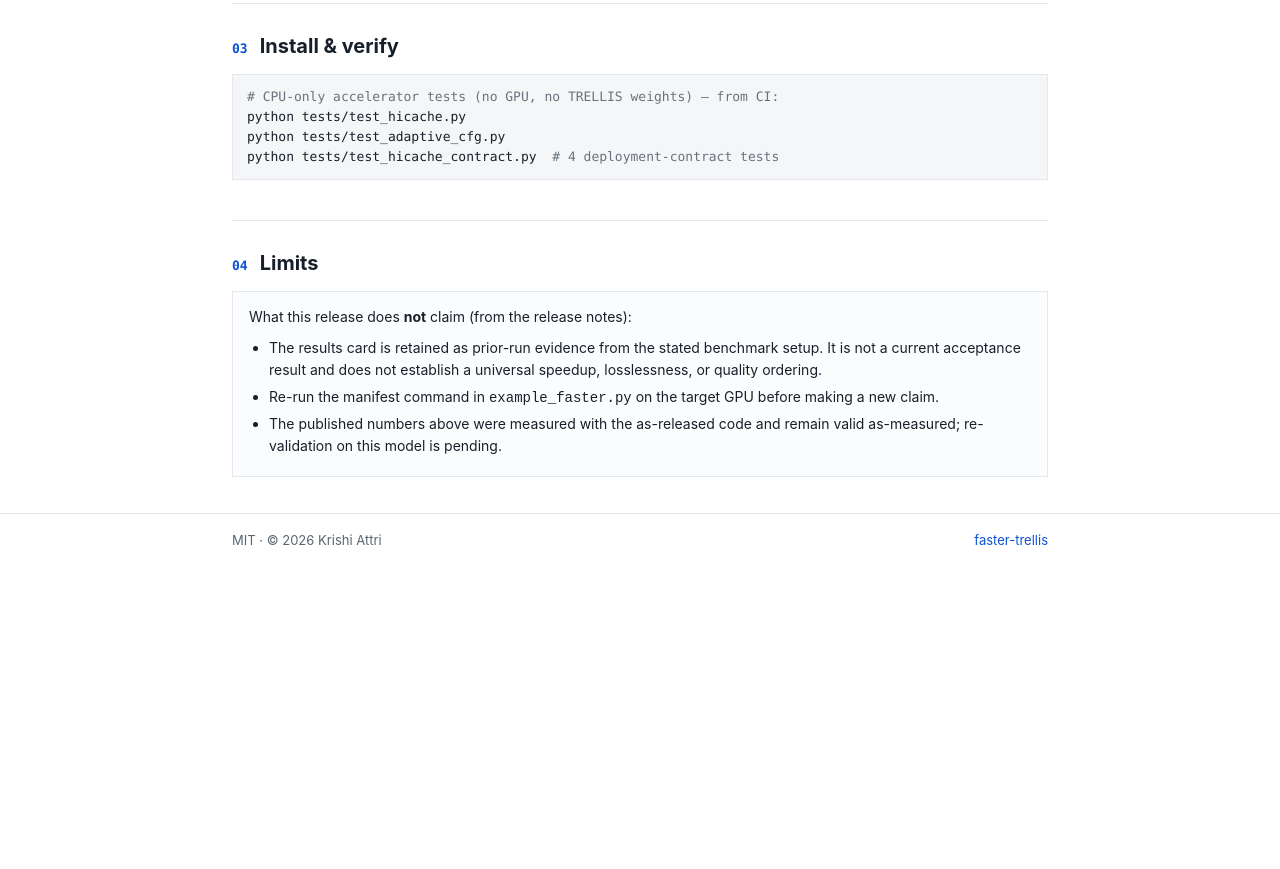
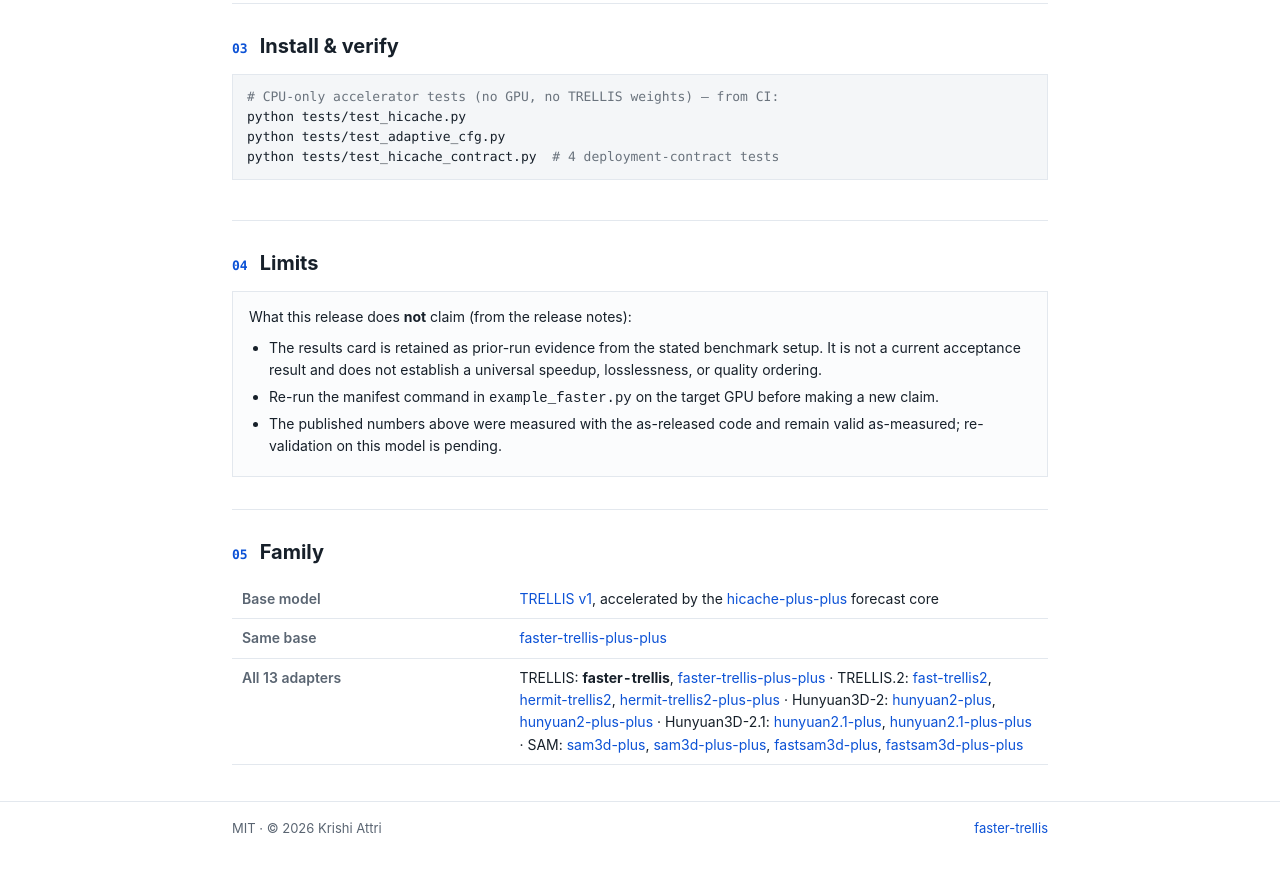
Before and after one commit to Archerkattri/faster-trellis, a plain HTML site: page index.html in a window 1280 px wide. Shown: the part 1978-2847 px from the top of the page. Before the commit the page ends 2559 px from the top, so only its background shows below. Drawn offline with Linux system fonts and the light colour scheme.

Commit message:
content: add Family section (base, siblings, core links)

```diff
--- a/index.html
+++ b/index.html
@@ -98,6 +98,13 @@ python tests/test_hicache_contract.py  <span class="c"># 4 deployment-contract t
 <li>Re-run the manifest command in <code>example_faster.py</code> on the target GPU before making a new claim.</li>
 <li>The published numbers above were measured with the as-released code and remain valid as-measured; re-validation on this model is pending.</li></ul></div>
   </section>
+  <section><div class="sec-head"><span class="sec-num">05</span><h2>Family</h2></div>
+    <table class="ev">
+<tr><th>Base model</th><td><a href="https://github.com/microsoft/TRELLIS">TRELLIS v1</a>, accelerated by the <a href="https://archerkattri.github.io/hicache-plus-plus/">hicache-plus-plus</a> forecast core</td></tr>
+<tr><th>Same base</th><td><a href="https://archerkattri.github.io/faster-trellis-plus-plus/">faster-trellis-plus-plus</a></td></tr>
+<tr><th>All 13 adapters</th><td>TRELLIS: <b>faster-trellis</b>, <a href="https://archerkattri.github.io/faster-trellis-plus-plus/">faster-trellis-plus-plus</a> · TRELLIS.2: <a href="https://archerkattri.github.io/fast-trellis2/">fast-trellis2</a>, <a href="https://archerkattri.github.io/hermit-trellis2/">hermit-trellis2</a>, <a href="https://archerkattri.github.io/hermit-trellis2-plus-plus/">hermit-trellis2-plus-plus</a> · Hunyuan3D-2: <a href="https://archerkattri.github.io/hunyuan2-plus/">hunyuan2-plus</a>, <a href="https://archerkattri.github.io/hunyuan2-plus-plus/">hunyuan2-plus-plus</a> · Hunyuan3D-2.1: <a href="https://archerkattri.github.io/hunyuan2.1-plus/">hunyuan2.1-plus</a>, <a href="https://archerkattri.github.io/hunyuan2.1-plus-plus/">hunyuan2.1-plus-plus</a> · SAM: <a href="https://archerkattri.github.io/sam3d-plus/">sam3d-plus</a>, <a href="https://archerkattri.github.io/sam3d-plus-plus/">sam3d-plus-plus</a>, <a href="https://archerkattri.github.io/fastsam3d-plus/">fastsam3d-plus</a>, <a href="https://archerkattri.github.io/fastsam3d-plus-plus/">fastsam3d-plus-plus</a></td></tr>
+    </table>
+  </section>
 </main>
 <footer><div class="wrap"><span>MIT · © 2026 Krishi Attri</span><span></span><span style="margin-left:auto"><a href="https://github.com/Archerkattri/faster-trellis">faster-trellis</a></span></div></footer>
 </body>
```
